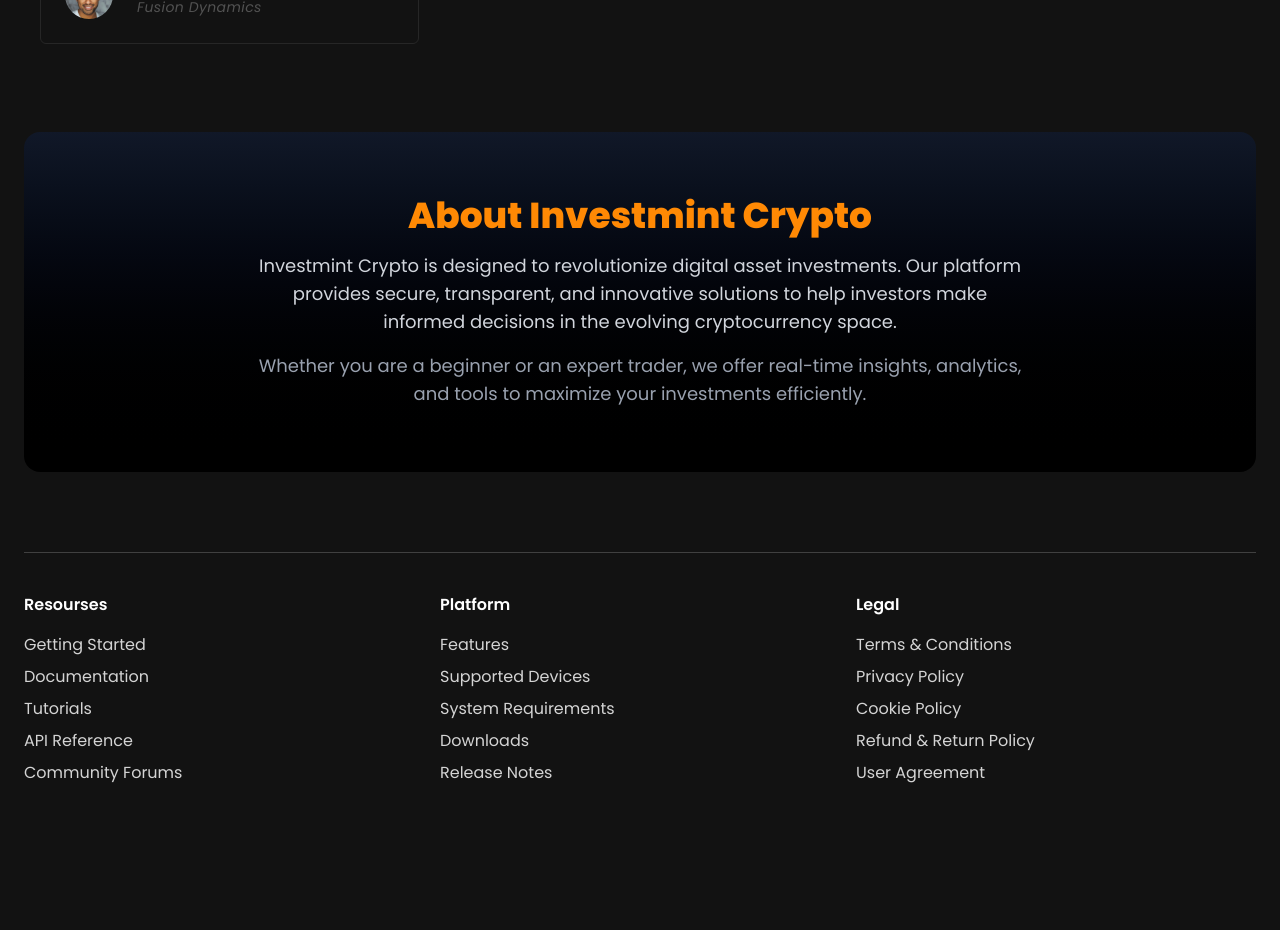
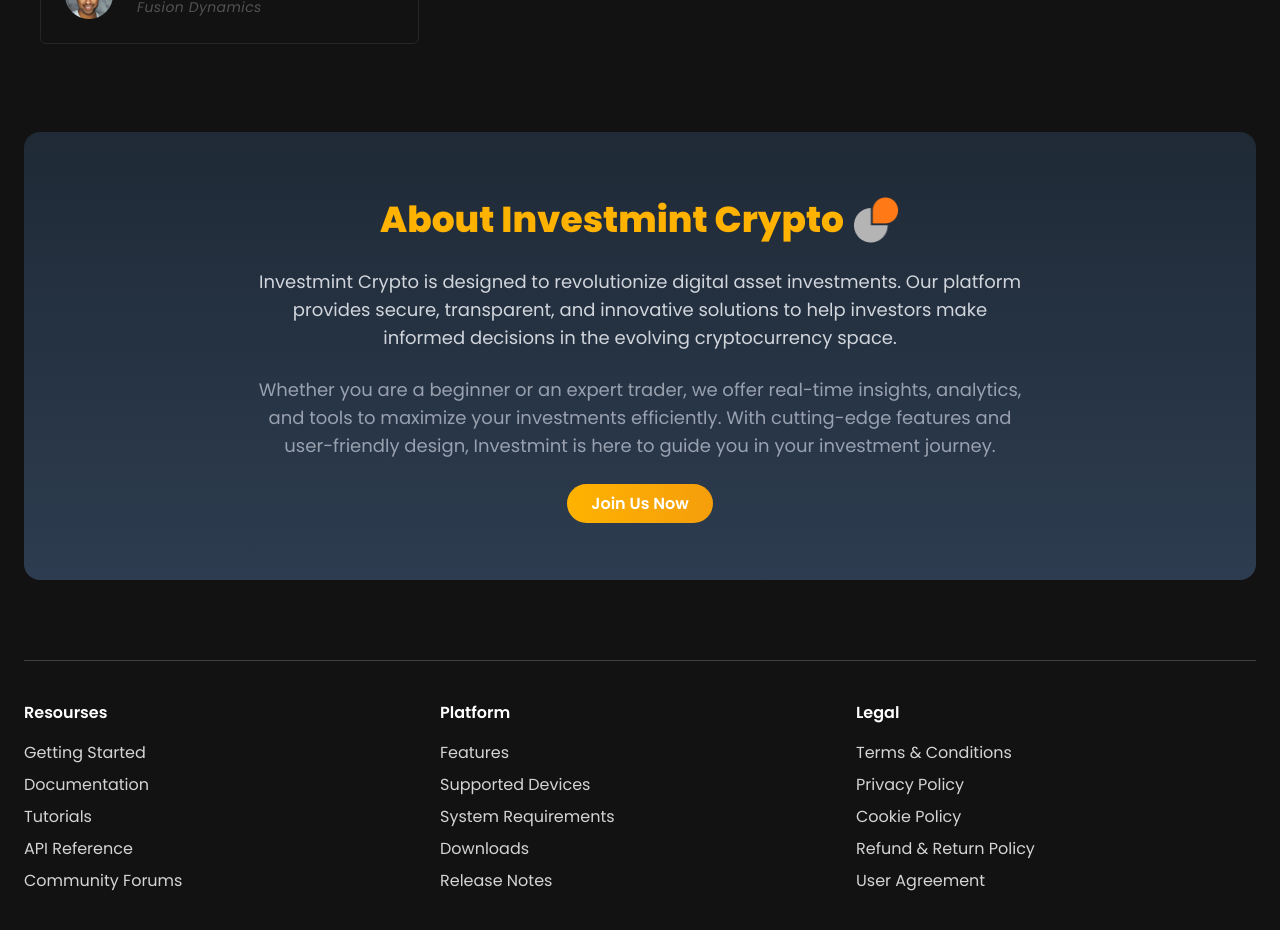
Before and after one commit to Yasintha8/crypto-investment-site, a React (Vite) app: page / in a window 1280 px wide. Shown: the part 4460-5390 px from the top of the page. Before the commit the page ends 5285 px from the top, so only its background shows below. Built offline with nearby package versions, Linux system fonts and the light colour scheme.

Commit message:
Update style

```diff
--- a/src/components/About.jsx
+++ b/src/components/About.jsx
@@ -1,31 +1,41 @@
 import { motion } from "framer-motion";
+import logo from "../assets/logo.png";
 
 const About = () => {
   return (
     <div>
       <motion.section
-     initial={{opacity:0, y:200}}
-     transition={{duration:1.5}}
-     whileInView={{opacity:1, y:0}}
-     viewport={{once:true}}
-
-
-     className="bg-gradient-to-b from-gray-900 to-black py-16 px-8 text-center mt-20 rounded-2xl  text-white" id="about">
+        initial={{ opacity: 0, y: 200 }}
+        transition={{ duration: 1.5 }}
+        whileInView={{ opacity: 1, y: 0 }}
+        viewport={{ once: true }}
+        className="bg-gradient-to-b from-[#1F2A36] to-[#2D3C50] py-16 px-8 text-center mt-20 rounded-2xl text-white"
+        id="about"
+      >
         <div className="max-w-3xl mx-auto">
-        <h2 className="text-4xl font-extrabold mb-4 text-orange-400">About Investmint Crypto</h2>
-        <p className="text-lg text-gray-300">
+          <h2 className="text-4xl font-extrabold mb-6 text-[#FFB200] flex items-center justify-center space-x-2">
+            <span>About Investmint Crypto</span>
+            <img className="w-12 h-12" src={logo} alt="Logo" />
+          </h2>
+          <p className="text-lg text-gray-300 mt-6">
             Investmint Crypto is designed to revolutionize digital asset investments. Our platform provides
             secure, transparent, and innovative solutions to help investors make informed decisions in the
             evolving cryptocurrency space.
           </p>
-        <p className="mt-4 text-lg text-gray-400">
+          <p className="mt-6 text-lg text-gray-400">
             Whether you are a beginner or an expert trader, we offer real-time insights, analytics, and tools
-          to maximize your investments efficiently.
+            to maximize your investments efficiently. With cutting-edge features and user-friendly design,
+            Investmint is here to guide you in your investment journey.
           </p>
+          <div className="mt-8">
+            <a href="#workflow" className="bg-gradient-to-r from-[#FFB200] to-[#F59E0B] py-2 px-6 rounded-full text-white font-semibold hover:from-[#D97706] hover:to-[#F59E0B] transition duration-300">
+              Join Us Now
+            </a>
+          </div>
         </div>
       </motion.section>
     </div>
-  )
-}
+  );
+};
 
-export default About
+export default About;
```
Lines whose indentation alone changed are shown as unchanged.
